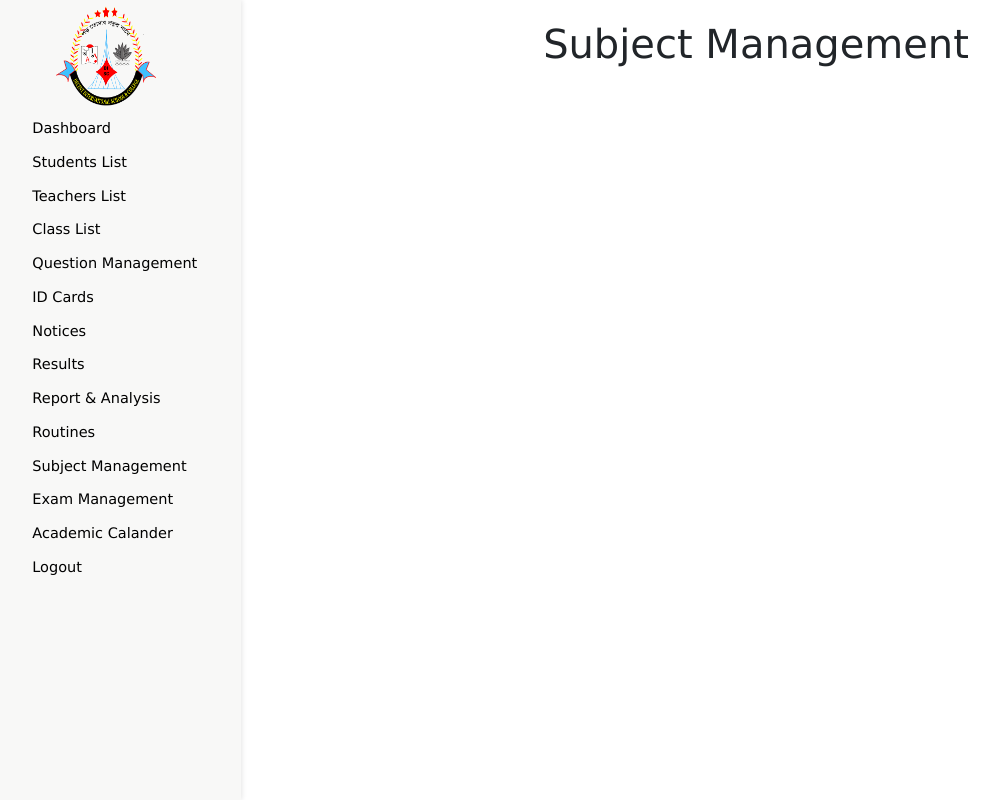
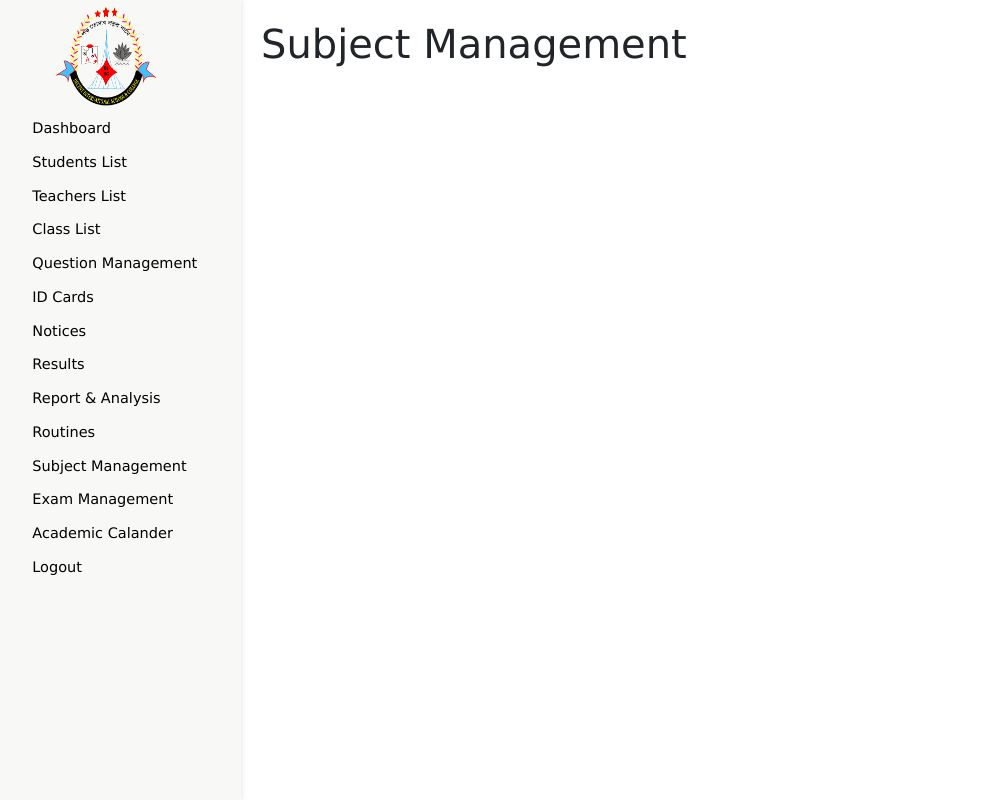
Before and after one commit to SalmanFarshe/schoolizer, a PHP site: page /pages/subject-management.php in a window 1280 px wide. Shown: the whole page, without its empty margins (9-1008 px from the left). Run offline with PHP 8.4, Linux system fonts and the light colour scheme; some web fonts are replaced.

Commit message:
Deployment Setup Completed

```diff
--- a/pages/subject-management.php
+++ b/pages/subject-management.php
@@ -13,7 +13,7 @@
         require_once("../backend/config/config.php");
     ?>
   <!-- Main Content -->
-  <div class="main-content text-center">
+  <div class="main-content">
     <h1>Subject Management</h1>
   </div>
   <script src="../assets/js/bootstrap.bundle.min.js"></script>
```
